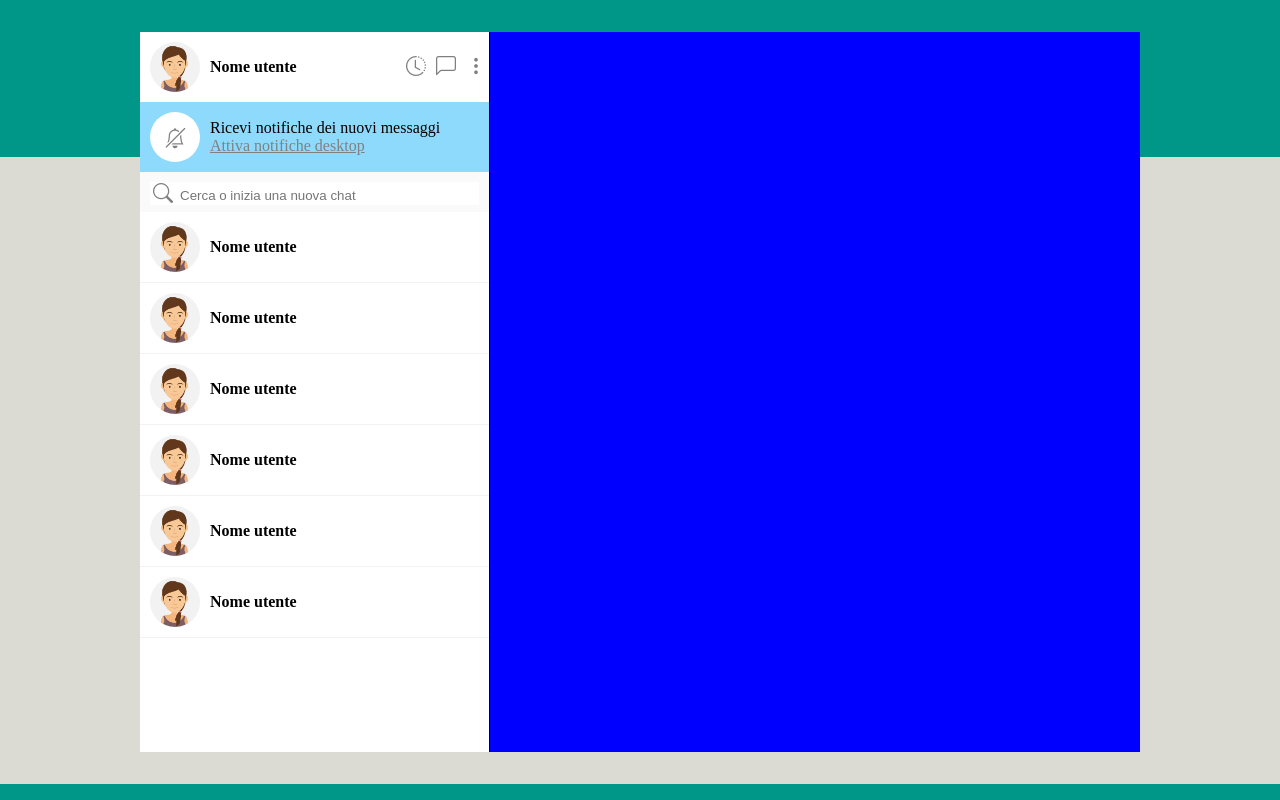
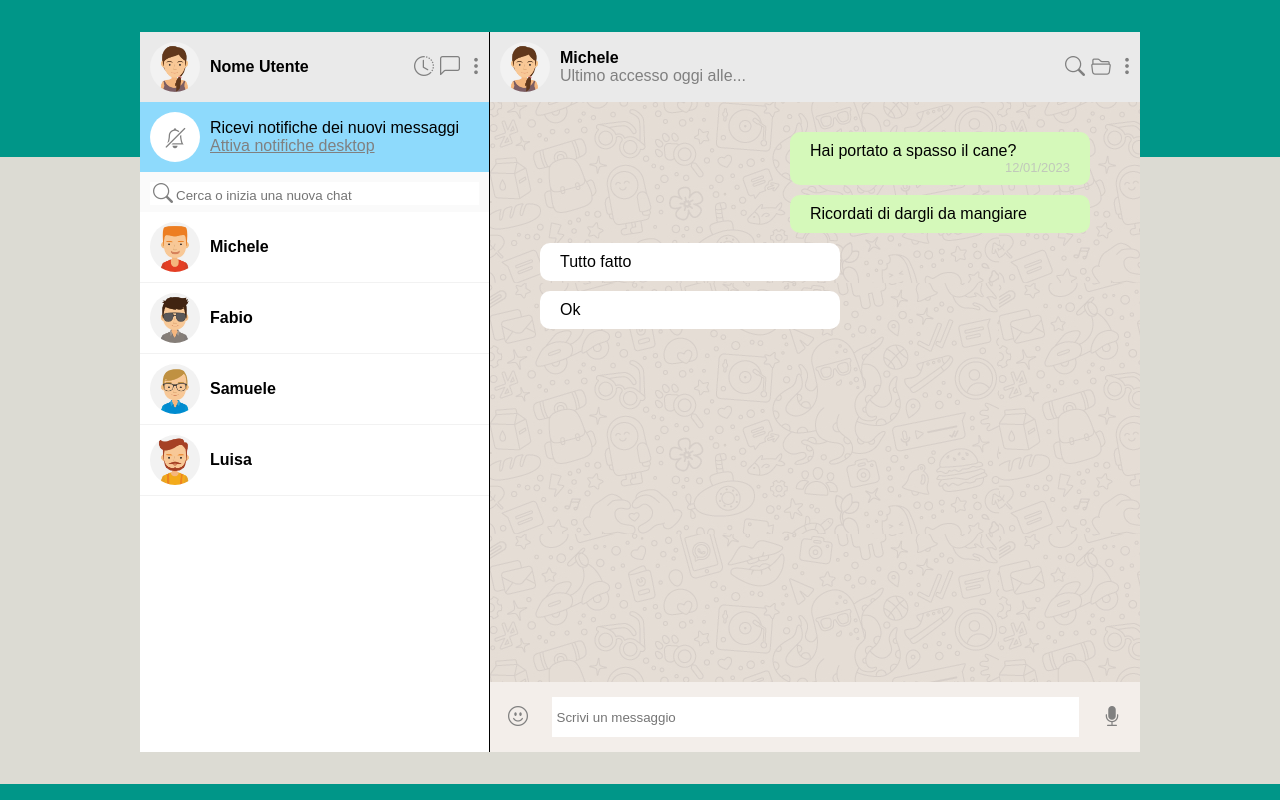
Before and after one commit to domenicatonziello/vue-boolzapp, a plain HTML site: page index.html in a window 1280 px wide. Drawn offline with nearby package versions, Linux system fonts and the light colour scheme.

Commit message:
milestone 1

```diff
--- a/index.html
+++ b/index.html
@@ -16,15 +16,15 @@
     <script defer src="script.js"></script>
 </head>
 <body>
-    <div class="container">
+    <div id='root' class="container">
         <!-- Sidebar -->
         <div id="sidebar">
-            <section id="user">
+            <section id="user" class="user">
                 <div class="profile">
                     <figure>
                         <img src="img/avatar_io.jpg" alt="yourProfile">
                     </figure>
-                    <h4>Nome utente</h4>
+                    <h4>{{ user.name }}</h4>
                 </div>
                 <div class="options">
                     <i class="bi bi-clock-history icon"></i>
@@ -49,59 +49,53 @@
             </section>
             <section id="chat-list">
                 <ul>
-                    <li class="chat-element">
+                    <li v-for="contact in contacts" class="chat-element">
                         <div class="profile">
                             <figure>
-                                <img src="img/avatar_io.jpg" alt="yourProfile">
+                                <img :src="'img/avatar' + contact.avatar +'.jpg'" :alt="contact.name">
                             </figure>
-                            <h4>Nome utente</h4>
-                        </div>
-                    </li>
-                    <li class="chat-element">
-                        <div class="profile">
-                            <figure>
-                                <img src="img/avatar_io.jpg" alt="yourProfile">
-                            </figure>
-                            <h4>Nome utente</h4>
-                        </div>
-                    </li>
-                    <li class="chat-element">
-                        <div class="profile">
-                            <figure>
-                                <img src="img/avatar_io.jpg" alt="yourProfile">
-                            </figure>
-                            <h4>Nome utente</h4>
-                        </div>
-                    </li>
-                    <li class="chat-element">
-                        <div class="profile">
-                            <figure>
-                                <img src="img/avatar_io.jpg" alt="yourProfile">
-                            </figure>
-                            <h4>Nome utente</h4>
-                        </div>
-                    </li>
-                    <li class="chat-element">
-                        <div class="profile">
-                            <figure>
-                                <img src="img/avatar_io.jpg" alt="yourProfile">
-                            </figure>
-                            <h4>Nome utente</h4>
-                        </div>
-                    </li>
-                    <li class="chat-element">
-                        <div class="profile">
-                            <figure>
-                                <img src="img/avatar_io.jpg" alt="yourProfile">
-                            </figure>
-                            <h4>Nome utente</h4>
+                            <h4> {{ contact.name }} </h4>
                         </div>
                     </li>
                 </ul>
             </section>
         </div>
         <!-- Conversation -->
-        <div id="conversation"></div>
+        <div id="conversation">
+            <!-- Header -->
+            <header class="user">
+                <div class="profile">
+                    <figure>
+                        <img src="img/avatar_io.jpg" alt="yourProfile">
+                    </figure>
+                    <div>
+                        <h4>Michele</h4>
+                        <p>Ultimo accesso oggi alle...</p>
+                    </div>
+                </div>
+                <div class="options">
+                    <i class="bi bi-search icon"></i>
+                    <i class="bi bi-folder2-open icon"></i>
+                    <i class="bi bi-three-dots-vertical icon"></i>
+                </div>
+            </header>
+            <!-- Main -->
+            <main>
+                <div class="message sent">
+                    <p> Hai portato a spasso il cane? </p>
+                    <time>12/01/2023</time>
+                </div>
+                <div class="message sent">Ricordati di dargli da mangiare </div>
+                <div class="message received">Tutto fatto</div>
+                <div class="message received">Ok</div>
+            </main>
+            <!-- Footer -->
+            <footer>
+                <i class="bi bi-emoji-smile icon"></i>
+                <input placeholder="Scrivi un messaggio">
+                <i class="bi bi-mic-fill icon"></i>
+            </footer>
+        </div>
     </div>
 </body>
 </html>
--- a/script.js
+++ b/script.js
@@ -0,0 +1,31 @@
+
+const app = Vue.createApp({
+    data(){
+        return{
+            user: {
+              name: 'Nome Utente',
+              avatar: '_io'
+            },
+            contacts: [
+              {
+                 name: 'Michele',
+                 avatar: '_1',
+              },
+              {
+                 name: 'Fabio',
+                 avatar: '_2',
+              },
+              {
+                 name: 'Samuele',
+                 avatar: '_3',
+              },
+              {
+                 name: 'Luisa',
+                 avatar: '_4',
+              },
+            ]
+        }
+    }
+});
+
+app.mount('#root');
--- a/style.css
+++ b/style.css
@@ -5,6 +5,7 @@
 }
 /* Generic */
 body{
+    font-family: sans-serif;
     background: linear-gradient( rgb(0,150,136) 20%, rgb(220,219,211) 20% 80%);
 }
 
@@ -24,6 +25,7 @@ body{
     margin: 3px;
     color: grey;
     font-size: 20px;
+    cursor: pointer;
 }
 /*** SIDEBAR ***/
 #sidebar{
@@ -33,9 +35,9 @@ body{
     background-color:  white;
     border-right: 1px solid black;
 }
-#user{
-    /* border: 1px solid black; */
+.user{
     height: 70px;
+    background-color: rgb(234,234,234);
 
     display: flex;
     justify-content: space-between;
@@ -45,6 +47,7 @@ body{
     display: flex;
     align-items: center;
     justify-content: center;
+    cursor: pointer;
 }
 .profile figure{
     width: 50px;
@@ -111,5 +114,49 @@ body{
     flex-basis: 65%;
 
     height: 100%;
-    background-color: blue;
+    background-image: url(img/mine.jpg);
+    /* background-color: blue; */
 }
+#conversation header p{
+    color: gray;
+}
+#conversation main{
+    height: calc(100% - 140px);
+    padding: 30px 50px;
+    overflow-y: auto;
+}
+#conversation .message{
+    margin-bottom: 10px;
+    border-radius: 10px;
+    padding: 10px 20px;
+}
+.message time{
+    display: block;
+    color: rgb(193,200,187);
+    font-size: 13px;
+    text-align: right;
+}
+.message.sent{
+    margin-left: 250px;
+    background-color: rgb(213,249,186);
+}
+.message.received{
+    margin-right: 250px;
+    background-color: white;
+}
+#conversation footer{
+    height: 70px;
+    background-color: rgb(243,238,234);
+    padding: 15px;
+
+    display: flex;
+    justify-content: space-between;
+    align-items: center;
+}
+#conversation input{
+    width: 85%;
+    height: 100%;
+    padding: 5px;
+    border: none;
+    font-family: sans-serif;
+}
```
